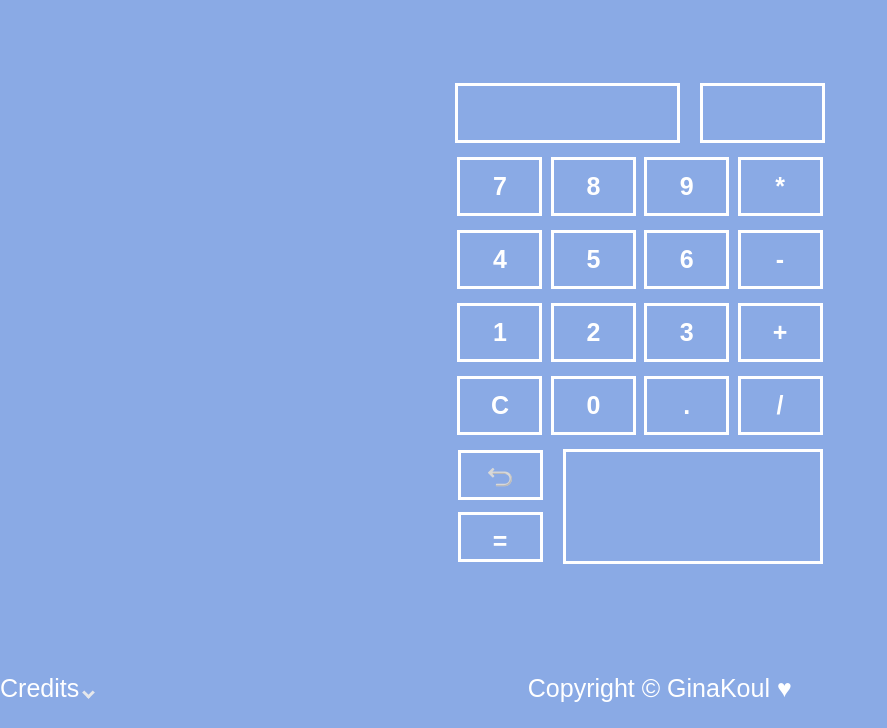
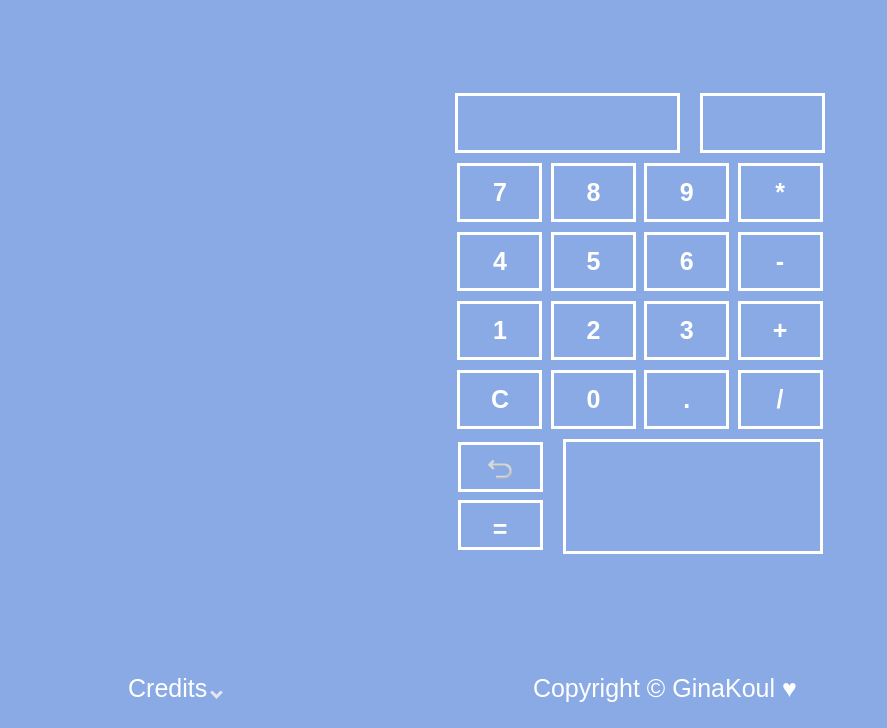
Before and after one commit to GinaKoul/calculator, a plain HTML site: page index.html in a window 1280 px wide. Shown: the part 72-800 px from the top of the page, without its empty margins (0-887 px from the left). Drawn offline with Linux system fonts and the light colour scheme.

Commit message:
Change display

```diff
--- a/styles.css
+++ b/styles.css
@@ -58,7 +58,7 @@ button:hover, .input:hover, .output:hover, .message:hover {
 
 button, .input, .output, .message {
     padding: 12px 20px;
-    margin: 6px 0;
+    margin: 4px 0;
     box-sizing: border-box;
     border: 3px solid #FFFFFF;
     -webkit-transition: 0.5s;
@@ -139,12 +139,6 @@ button:focus, .message:focus {
     -webkit-transform: rotate(-135deg);
 }
 
-#footer > div >p >button{
-    background-color: #1F2937;
-    width: 20px;
-    height: 20px;
-}
-
 .credit{
     display: none;
 }
@@ -179,10 +173,10 @@ a:hover{
     gap: 20px;
     justify-content: start;
     align-items: center;
-    width: 100%;
+    width: 80%;
     font-size: 25px;
 }
 
 #footer > .copy{
-    margin-left: 32%;
+    margin-left: 28%;
 }
```
Also changed, not shown: 1 other file.
